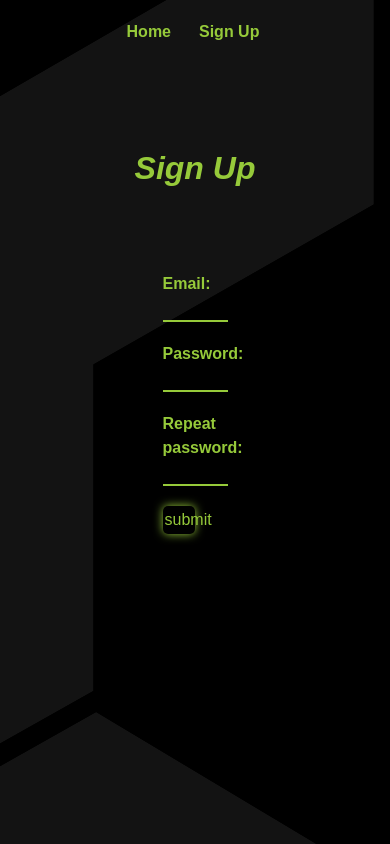
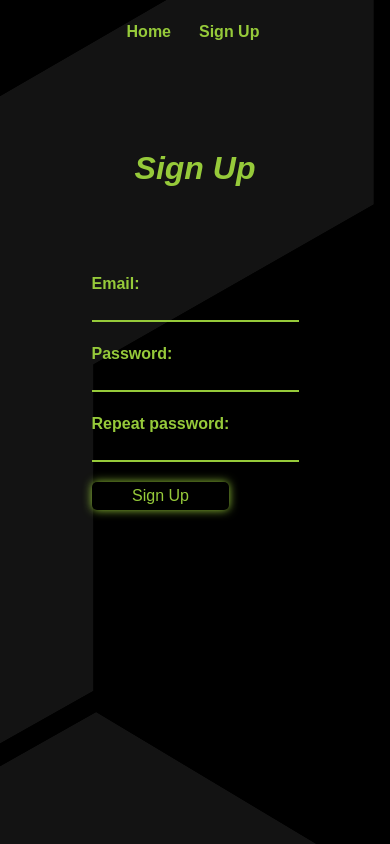
Before and after one commit to UrosDelic/tailwind-react, a React (Create React App) app: page /signup in a window 390 px wide. Built offline with nearby package versions, Linux system fonts and the light colour scheme.

Commit message:
responsive

```diff
--- a/src/components/Signup/SignUpForm.jsx
+++ b/src/components/Signup/SignUpForm.jsx
@@ -40,7 +40,7 @@ const Playground = () => {
         <h2 className='heading italic mb-2 md:mb-8 xl:mb-8'>Sign Up</h2>
       </div>
       <div className='signup flex justify-center mt-20'>
-        <div className='flex flex-col w-1/6'>
+        <div className='flex flex-col md:w-2/7 xl:w-1/5'>
           <label htmlFor=''>Email:</label>
           <Dinput
             className='signup-email-input mb-5'
@@ -66,10 +66,10 @@ const Playground = () => {
           ></Dinput>
           <button
             disabled={!password || !repeatPassword || password !== repeatPassword}
-            className='w-1/2'
+            className='w-2/3'
             onClick={postInputData}
           >
-            submit
+            Sign Up
           </button>
         </div>
       </div>
--- a/src/index.css
+++ b/src/index.css
@@ -13,7 +13,7 @@ label {
   font-weight: bold;
 }
 input {
-  max-width: 50vh;
+  /* max-width:%; */
   /* min-width: 20vh; */
   background: transparent;
   border: 0px;
```
